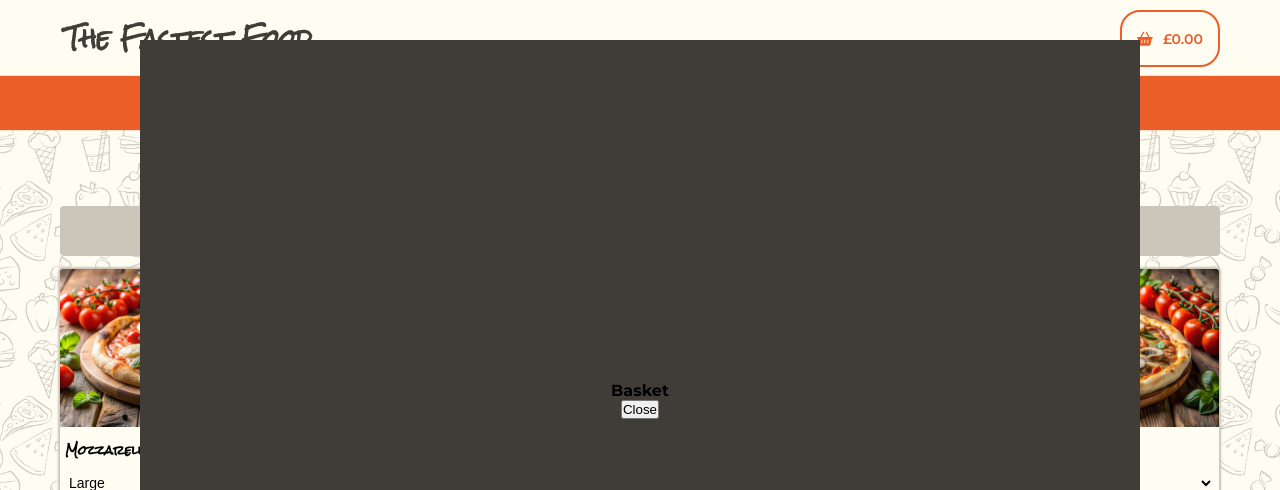
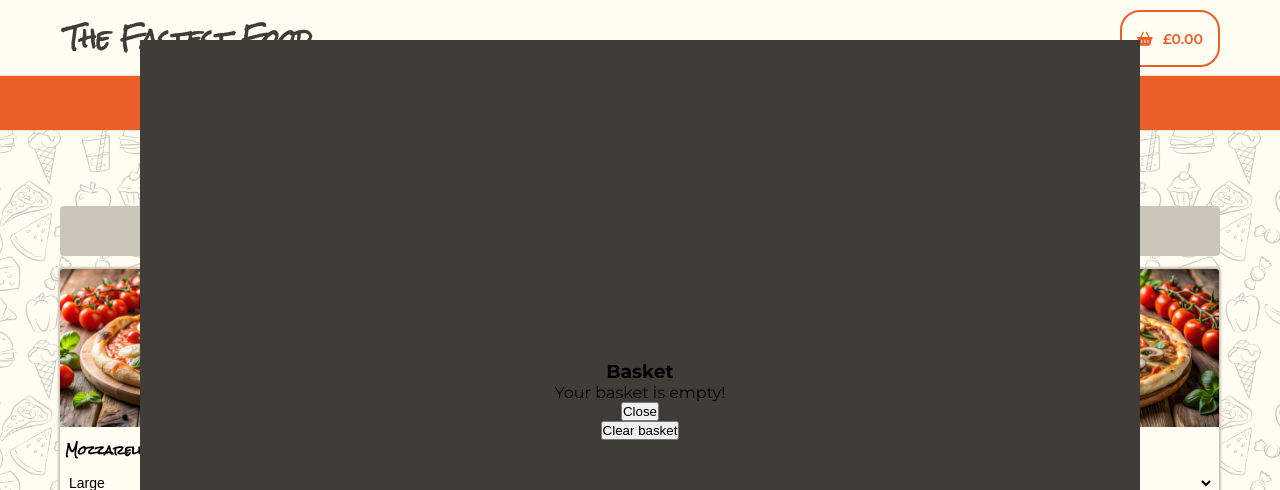
Before and after one commit to MatGom/the-fastest-food, a React (Vite) app: page /pizzas in a window 1280 px wide. Both pictures are taken after a click on the element "£0.00". Shown: the top 490 px of the page. Built offline with nearby package versions, Linux system fonts and the light colour scheme.

Commit message:
Add Basket component and BasketContext with the functionality to add products to basket

```diff
--- a/src/App.tsx
+++ b/src/App.tsx
@@ -1,4 +1,5 @@
 import { Routes, Route } from 'react-router-dom';
+import { BasketProvider } from './context/BasketContext.tsx';
 
 import Navigation from './components/Navigation/Navigation.tsx';
 import Home from './pages/Home/Home.tsx';
@@ -11,7 +12,7 @@ import Footer from './components/Footer/Footer.tsx';
 
 function App() {
   return (
-    <div>
+    <BasketProvider>
       <Navigation />
       <div className='container'>
         <Routes>
@@ -24,7 +25,7 @@ function App() {
         </Routes>
       </div>
       <Footer />
-    </div>
+    </BasketProvider>
   );
 }
 
--- /dev/null
+++ b/src/components/Basket/Basket.module.css
@@ -0,0 +1,15 @@
+.basket {
+  width: 80%;
+  max-width: 1000px;
+  height: 90%;
+  position: fixed;
+  top: 50%;
+  left: 50%;
+  transform: translate(-50%, -50%);
+  display: flex;
+  flex-direction: column;
+  justify-content: center;
+  align-items: center;
+  background-color: var(--color-one);
+  z-index: 3;
+}
--- /dev/null
+++ b/src/components/Basket/Basket.tsx
@@ -0,0 +1,35 @@
+import styles from './Basket.module.css';
+
+import { useBasket } from '../../hooks/useBasket';
+
+type BasketPropsType = {
+  closeBasket: () => void;
+};
+
+export default function Basket({ closeBasket }: BasketPropsType) {
+  const { basket, totalPrice, clearBasket } = useBasket();
+
+  return (
+    <div className={styles.basket}>
+      <h3>Basket</h3>
+      {basket.length === 0 ? (
+        <p>Your basket is empty!</p>
+      ) : (
+        <>
+          <ul>
+            {basket.map(item => (
+              <li key={item.id + item.size}>
+                {item.name} ({item.size}) - £{item.price.toFixed(2)} x {item.quantity}
+              </li>
+            ))}
+          </ul>
+          <div className={styles.totalPrice}>
+            <strong>Total: £{totalPrice.toFixed(2)}</strong>
+          </div>
+        </>
+      )}
+      <button onClick={closeBasket}>Close</button>
+      <button onClick={clearBasket}>Clear basket</button>
+    </div>
+  );
+}
--- a/src/components/Navigation/Navigation.tsx
+++ b/src/components/Navigation/Navigation.tsx
@@ -3,8 +3,12 @@ import styles from './Navigation.module.css';
 import { useState } from 'react';
 import { NavLink } from 'react-router-dom';
 
+import Basket from '../Basket/Basket';
+import { useBasket } from '../../hooks/useBasket';
+
 export default function Navigation() {
   const [basketIsOpen, setBasketIsOpen] = useState<boolean>(false);
+  const { totalPrice } = useBasket();
 
   const handleShowBasket = () => {
     setBasketIsOpen(true);
@@ -16,18 +20,13 @@ export default function Navigation() {
 
   return (
     <nav className={styles.navigation}>
-      {basketIsOpen && (
-        <div className='basket'>
-          <h4>Basket</h4>
-          <button onClick={handleCloseBasket}>Close</button>
-        </div>
-      )}
+      {basketIsOpen && <Basket closeBasket={handleCloseBasket} />}
 
       <div className={styles.navigationTitle}>
         <h1>The Fastest Food</h1>
         <div className={styles.navigationBasket} onClick={handleShowBasket}>
           <i className='fa-solid fa-basket-shopping'></i>
-          <p className={styles.navigationBasketPrice}>£0.00</p>
+          <p className={styles.navigationBasketPrice}>£{totalPrice === 0 ? '0.00' : totalPrice.toFixed(2)}</p>
         </div>
       </div>
       <div className={styles.navigationListContainer}>
--- /dev/null
+++ b/src/context/BasketContext.tsx
@@ -0,0 +1,71 @@
+import { createContext, useState, ReactNode, useEffect, useCallback } from 'react';
+
+type BasketItemType = {
+  id: string;
+  name: string;
+  size: string;
+  price: number;
+  quantity: number;
+};
+
+type BasketContextType = {
+  basket: BasketItemType[];
+  totalPrice: number;
+  addToBasket: (item: Omit<BasketItemType, 'quantity'>) => void;
+  clearBasket: () => void;
+};
+
+const BasketContext = createContext<BasketContextType | undefined>(undefined);
+
+type BasketProviderProps = {
+  children: ReactNode;
+};
+
+const getInitialBasket = () => {
+  const savedBasket = localStorage.getItem('basket');
+  return savedBasket ? JSON.parse(savedBasket) : [];
+};
+
+export const BasketProvider = ({ children }: BasketProviderProps) => {
+  const [basket, setBasket] = useState<BasketItemType[]>(getInitialBasket);
+  console.log(basket);
+  const [totalPrice, setTotalPrice] = useState<number>(0);
+  console.log(basket);
+
+  useEffect(() => {
+    const newTotalPrice = basket.reduce((total, item) => total + item.price * item.quantity, 0);
+    setTotalPrice(newTotalPrice);
+    localStorage.setItem('basket', JSON.stringify(basket));
+  }, [basket]);
+
+  const addToBasket = useCallback((item: Omit<BasketItemType, 'quantity'>) => {
+    setBasket(prevBasket => {
+      const existingItemIndex = prevBasket.findIndex(
+        basketItem => basketItem.id === item.id && basketItem.size === item.size
+      );
+
+      if (existingItemIndex >= 0) {
+        const updatedBasket = [...prevBasket];
+        updatedBasket[existingItemIndex] = {
+          ...updatedBasket[existingItemIndex],
+          quantity: updatedBasket[existingItemIndex].quantity + 1,
+        };
+        return updatedBasket;
+      }
+
+      const newBasket = [...prevBasket, { ...item, quantity: 1 }];
+      return newBasket;
+    });
+  }, []);
+
+  const clearBasket = useCallback(() => {
+    setBasket([]);
+    localStorage.removeItem('basket');
+  }, []);
+
+  return (
+    <BasketContext.Provider value={{ basket, totalPrice, addToBasket, clearBasket }}>{children}</BasketContext.Provider>
+  );
+};
+
+export { BasketContext };
--- /dev/null
+++ b/src/hooks/useBasket.ts
@@ -0,0 +1,10 @@
+import { useContext } from 'react';
+import { BasketContext } from '../context/BasketContext';
+
+export const useBasket = () => {
+  const context = useContext(BasketContext);
+  if (!context) {
+    throw new Error('useBasket must be used within a BasketProvider');
+  }
+  return context;
+};
--- a/src/index.css
+++ b/src/index.css
@@ -26,19 +26,3 @@
   justify-content: center;
   align-items: center;
 }
-
-.basket {
-  width: 80%;
-  max-width: 1000px;
-  height: 90%;
-  position: fixed;
-  top: 50%;
-  left: 50%;
-  transform: translate(-50%, -50%);
-  display: flex;
-  flex-direction: column;
-  justify-content: center;
-  align-items: center;
-  background-color: var(--color-one);
-  z-index: 3;
-}
--- a/src/pages/Pizzas/Pizzas.tsx
+++ b/src/pages/Pizzas/Pizzas.tsx
@@ -1,8 +1,7 @@
+import { ChangeEvent, useState, useCallback } from 'react';
 import styles from './Pizzas.module.css';
-
-import { type ChangeEvent, useState } from 'react';
-
 import { pizzas } from '../../data/pizzas-data';
+import { useBasket } from '../../hooks/useBasket';
 
 export default function Pizzas() {
   const [selectedSize, setSelectedSize] = useState<{ [key: string]: string }>(
@@ -12,6 +11,7 @@ export default function Pizzas() {
     }, {} as { [key: string]: string })
   );
   const [infoID, setInfoID] = useState<string | null>(null);
+  const { addToBasket } = useBasket();
 
   const handleChangeSize = (event: ChangeEvent<HTMLSelectElement>, id: string) => {
     setSelectedSize({
@@ -27,6 +27,23 @@ export default function Pizzas() {
   const handleCloseInfo = () => {
     setInfoID(null);
   };
+
+  const handleAddToBasket = useCallback(
+    (id: string) => {
+      const pizza = pizzas[id];
+      const size = selectedSize[id];
+      const price = pizza.sizes[size.toLowerCase() as keyof typeof pizza.sizes].price;
+      const item = {
+        id: pizza.id,
+        name: pizza.name,
+        size,
+        price,
+      };
+
+      addToBasket(item);
+    },
+    [selectedSize, addToBasket]
+  );
 
   return (
     <section className={styles.pizzas}>
@@ -60,7 +77,7 @@ export default function Pizzas() {
                 <button className={styles.infoButton} onClick={() => handleOpenInfo(pizza.id)}>
                   Info
                 </button>
-                <button className={styles.addButton}>
+                <button className={styles.addButton} onClick={() => handleAddToBasket(pizza.id)}>
                   <i className='fa-solid fa-plus'></i>
                   <p>{`£${pizza.sizes[selectedSize[pizza.id].toLowerCase() as keyof typeof pizza.sizes].price}`}</p>
                 </button>
```
Also changed, not shown: src/data/pizzas-data.tsx (+1 -12 lines).
